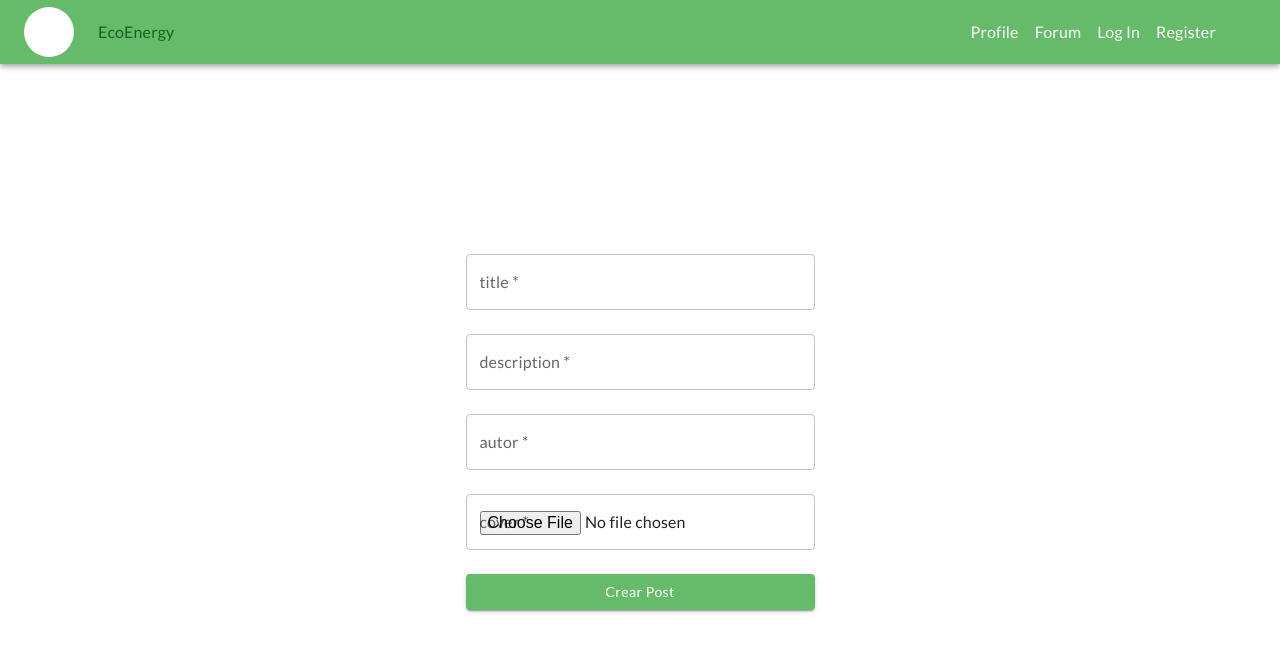
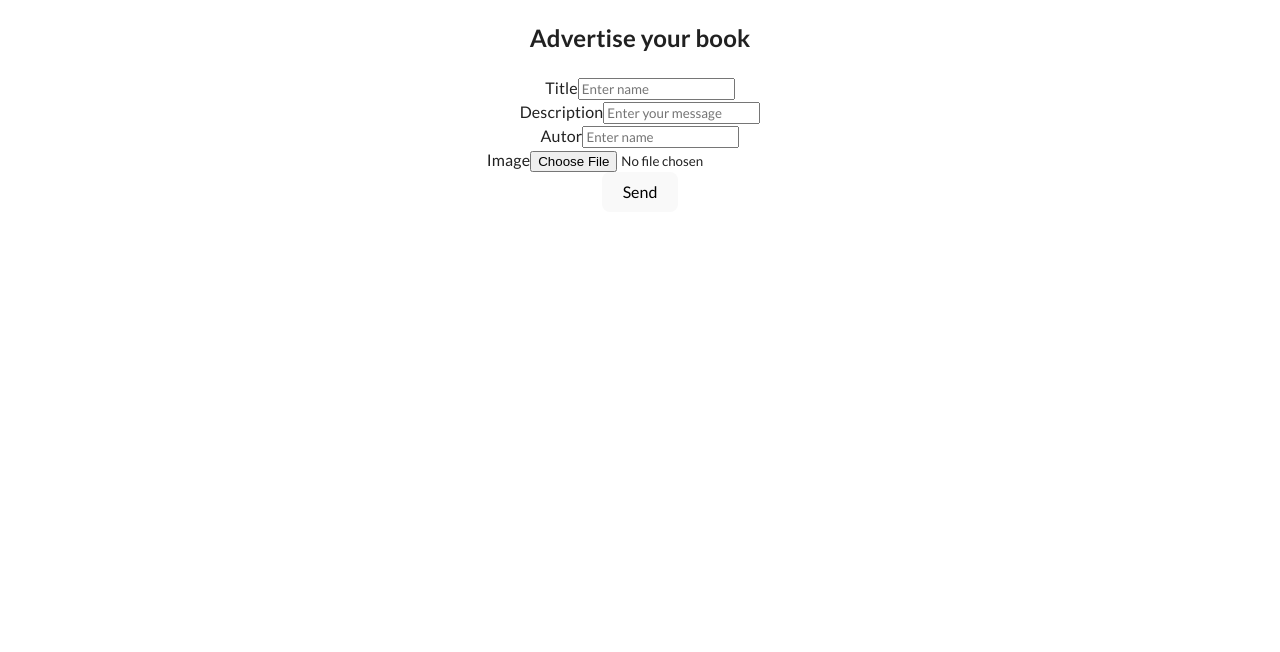
Before and after one commit to AlessHub/ecoenergy_front, a React (Vite) app: page /postForum in a window 1280 px wide. Shown: the top 652 px of the page. Built offline with nearby package versions, Linux system fonts and the light colour scheme; sample sign-in values are in the browser's storage.

Commit message:
feat: :zap: Upload Images
added the feature to upload imgaes to backend, added too the .env file wich handle the server

```diff
--- a/src/components/layout/organization/GridForum.jsx
+++ b/src/components/layout/organization/GridForum.jsx
@@ -24,8 +24,11 @@ const StyledCardMedia = styled(CardMedia)({
 
 export default function MediaCard() {
   const [forums, setForums] = useState([])
+  const baseUrl = import.meta.env.VITE_IMAGES_URL;
 
   useEffect(() => {
+
+
     const getForums = async () => {
       try {
         const token = localStorage.getItem("token");
@@ -45,12 +48,13 @@ export default function MediaCard() {
   return (
     <Box sx={{ flexGrow: 1, overflow: 'hidden', px: 3 }}>
       {forums.map((forum) => (
+
         <StyledCard key={forum.id}>
-          <StyledCardMedia component="img" image={forum.cover} alt="image" />
+          <StyledCardMedia component="img" image={baseUrl+forum.image} alt="image" />
           <Typography variant="h6">{forum.title}</Typography>
           <Typography>{forum.description}</Typography>
-          <Typography>{forum.author}</Typography>
-          <Typography variant="caption">{forum.created_at}</Typography>
+          <Typography>{forum.autor}</Typography>
+
         </StyledCard>
       ))}
     </Box>
--- a/src/views/PostForum.jsx
+++ b/src/views/PostForum.jsx
@@ -1,245 +1,172 @@
 import React, { useState } from "react";
-import Box from "@mui/material/Box";
-import IconButton from "@mui/material/IconButton";
-import Typography from "@mui/material/Typography";
-import Menu from "@mui/material/Menu";
-import { Link as LinkReact } from "react-router-dom";
-import { Link as LinkMui, TextField, Button } from "@mui/material";
-
-import { Checkbox } from "@mui/material";
-
-import NavPublic from '../components/layout/navigation/Navbar/NavPublic'
-import AvatarPlaceholder from '../../src/assets/avatar_template.png'
-import { Container } from '@mui/system';
-import CardMedia from '@mui/material/CardMedia';
-
 import axios from "axios";
-
-
-// const endpoint = "https://energy-production-b228.up.railway.app/api/forums";
-
+import { useNavigate } from "react-router-dom";
+import swal from "sweetalert";
+import { useForm} from "react-hook-form";
+import jwt_decode from "jwt-decode";
 
 
 function PostForum() {
 
+  const navigate = useNavigate();
 
-    // const [title, setTitle] = useState("");
-    // const [description, setDescription] = useState("");
-    // const [autor, setAutor] = useState("");
-    // const [cover, setCover] = useState("");
-
-    const [formData, setFormData] = useState({
-      title: '',
-      description: '',
-      autor: '',
-      cover: '',
-    });
-
-    const [user, setUser] = useState(null);
-    const [error, setError] = useState(null);
-
-    const handleChange = (event) => {
-      setFormData({ ...formData, [event.target.name]: event.target.value });
-    };
-
-    const handleSubmit = async (event) => {
-      event.preventDefault();
-      try {
-        const token = localStorage.getItem("token");
-        const headers = {
-            "Authorization": `Bearer ${token}`,
-            "Content-Type": "application/json"
-          };
-        const response = await axios.post('http://127.0.0.1:8000/api/forums', formData, { headers });
-        console.log(response.data);
-        setUser(response.data.user);
-
-
-      } catch (error) {
-        setError(error.response.data.message);
-      }
-    };
-
-
-    // const handleCreateForum = async () => {
-    //     try {
-    //       const token = localStorage.getItem("token");
-    //       const headers = {
-    //         "Authorization": `Bearer ${token}`,
-    //         "Content-Type": "application/json"
-    //       };
-    //       const response = await axios.post(endpoint, {
-    //         title: title,
-    //         description: description,
-    //         autor: autor,
-    //         cover: cover,
-
-    //       }, { headers });
-    //       console.log(response.data);
-    //     } catch (error) {
-    //       console.error(error.response.data.message);
-    //     }
-    //   };
-
-
-  // const [formData, setFormData] = useState({});
-
-  // const handleSubmit = (event) => {
-  //   event.preventDefault();
-  //   handleCreateForum();
-  // }
+  const {
+      register,
+      handleSubmit,
+      formState: { errors },
+    } = useForm();
 
 
 
+    const handleSubmitBook = async (formData) => {
+      const token = localStorage.getItem("token");
+      const headers = {
+          "Authorization": `Bearer ${token}`,
+          "Content-Type": "multipart/form-data"
+        };
+      const {data}= await axios.post('http://127.0.0.1:8000/api/forums' ,formData,{ headers })
 
-  return (
-    <>
-      <NavPublic />
-      <Container sx={{p:{xs:0, sm:0, md:0, xl:0} ,display:'flex', flexDirection:'column', alignItems:'center'}}>
-      <CardMedia
-        component="img"
-        alt="thumbnail"
-        image={AvatarPlaceholder}
-        sx={{
-          overflow:'hidden',
-            width: '140px',
-            height: '140px',
-            // backgroundColor: 'red',
-            maxWidth: '150px',
-            mt: '-250px'
-            }}
-      />
-    </Container>
+        console.log("response form ",data.data);
+     };
 
-    {/* <form onSubmit={handleSubmit} class="w-full max-w-sm">
-    <label htmlFor="title" class="block font-bold mb-2">Título:</label>
-    <input type="text" value={title} onChange={e => setTitle(e.target.value)} id="title" class="shadow appearance-none border rounded w-full py-2 px-3 text-gray-700 leading-tight focus:outline-none focus:shadow-outline" />
-    <label htmlFor="description" class="block font-bold mb-2">Descripción:</label>
-    <input type="text" value={description} onChange={e => setDescription(e.target.value)} id="description" class="shadow appearance-none border rounded w-full py-2 px-3 text-gray-700 leading-tight focus:outline-none focus:shadow-outline" />
-    <label htmlFor="tech" class="block font-bold mb-2">Autor:</label>
-    <input type="text" value={autor} onChange={e => setAutor(e.target.value)} id="autor" class="shadow appearance-none border rounded w-full py-2 px-3 text-gray-700 leading-tight focus:outline-none focus:shadow-outline" />
-    <label htmlFor="cover" class="block font-bold mb-2">Cover:</label>
-    <input type="text" value={cover} onChange={e => setCover(e.target.value)} id="cover" class="shadow appearance-none border rounded w-full py-2 px-3 text-gray-700 leading-tight focus:outline-none focus:shadow-outline" />
-    <button type="submit" class="bg-blue-500 hover:bg-blue-700 text-white font-bold py-2 px-4 rounded focus:outline-none focus:shadow-outline">Crear forum</button>
-  </form> */}
+    const customSubmit = (data) => {
+
+      const token = localStorage.getItem("token");
+const decodedToken = jwt_decode(token);
+const user_id = decodedToken.sub;
+
+      console.log("data antes de ser transformada",data)
+      const formData = new FormData();
+      formData.append('title', data.title);
+      formData.append('description', data.description);
+      formData.append('autor', data.autor);
+      formData.append('image', data.image[0], data.image[0].name);
+      formData.append('user_id', data.user_id);
+
+      console.log('data',data)
+      handleSubmitBook(formData);
+
+      console.log("dataForm",formData);
+      swal("Submitted form!", "Successful validation", "success");
+    };
+
+    return (
+      <>
+        <div className="form-book" id="form">
+          <div className="container-formbook">
+            <form onSubmit={handleSubmit(customSubmit)} className="form-react" encType="multipart/form-data">
+              <h2>Advertise your book</h2>
+              <div className="form-control">
+                <label>Title</label>
+                <input
+                  className="place"
+                  placeholder="Enter name"
+                  type="text"
+                  {...register("title", {
+                    required: true,
+                    maxLength: 200,
+                  })}
+                />
+                {errors.title?.type === "required" && (
+                  <small className="fail">The field cannot be empty</small>
+                )}
+                {errors.title?.type === "maxLength" && (
+                  <small className="fail">Maximum characters are eight</small>
+                )}
+              </div>
+
+              <div className="form-control">
+                <label>Description</label>
+                <input
+                  className="place message"
+                  placeholder="Enter your message"
+                  type="text"
+                  {...register("description", {
+                    required: true,
+                    minLength: 5,
+                    maxLength: 1000,
+                  })}
+                />
+                {errors.description?.type === "required" && (
+                  <small className="fail">The field cannot be empty</small>
+                )}
+                {errors.description?.type === "minLength" && (
+                  <small className="fail">The minimum characters must be 5</small>
+                )}
+                {errors.description?.type === "maxLength" && (
+                  <small className="fail">
+                    The maximum characters should be 200
+                  </small>
+                )}
+              </div>
+
+              <div className="form-control">
+                <label>Autor</label>
+                <input
+                  className="autor"
+                  placeholder="Enter name"
+                  type="text"
+                  {...register("autor", {
+                    required: true,
+                    maxLength: 200,
+                  })}
+                />
+                {errors.autor?.type === "required" && (
+                  <small className="fail">The field cannot be empty</small>
+                )}
+                {errors.autor?.type === "maxLength" && (
+                  <small className="fail">Maximum characters are eight</small>
+                )}
+              </div>
 
 
-  <Box
-      component="form"
-      sx={{
-        p: 5,
-        display: "flex",
-        maxWidth: "500px",
-        margin: "auto",
-        flexDirection: "column",
-        alignItems: "center",
-        "& .MuiTextField-root": {
-          mb: 3,
-          width: "100%",
-        },
-        "& .MuiButton-root": {
-          width: "100%",
-        },   "& .Mui-focused .MuiOutlinedInput-notchedOutline": {
-          borderColor: "main.primary",
-          color:'main.primary'
-        },
-      }}
-      onSubmit={handleSubmit}
-    >
-      <TextField
-        label="title"
-        type="text"
-        name="title"
-        value={formData.title}
-        onChange={handleChange}
-        id="title"
-        required
-      />
-      <TextField
-        label="description"
-        type="text"
-        name="description"
-        value={formData.description}
-        onChange={handleChange}
-        id="description"
-        required
-      />
-      <TextField
-        label="autor"
-        type="text"
-        name="autor"
-        value={formData.autor}
-        onChange={handleChange}
-        id="autor"
-        required
-      />
-      <TextField
-        label="cover"
-        type="file"
-        name="cover"
-        value={formData.cover}
-        onChange={handleChange}
-        id="cover"
-        required
-      />
+              {/* <div className="form-control">
+                <label>Category</label>
+                <input
+                  className="autor"
+                  placeholder="Enter name"
+                  type="text"
+                  {...register("user_id", {
+                    required: true,
+                    maxLength: 200,
+                  })}
+                />
+                {errors.user_id?.type === "required" && (
+                  <small className="fail">The field cannot be empty</small>
+                )}
+                {errors.user_id?.type === "maxLength" && (
+                  <small className="fail">Maximum characters are eight</small>
+                )}
+              </div> */}
 
-      <Button
-        type="submit"
-        sx={{
-          textTransform: "capitalize",
-          backgroundColor: "main.primary",
-          "&:hover": {
-            backgroundColor: "main.primary",
-            borderColor: "main.primary",
-            boxShadow: "none",
-            color: "main.secondary",
-          },
-          "&:active": {
-            boxShadow: "none",
-            backgroundColor: "main.primary",
-            borderColor: "main.primary",
-            color: "main.secondary",
-          },
-          "&:focus": {
-            boxShadow: "0 0 0 0.2rem main.primary",
-          },
-        }}
-        variant="contained"
-      >
-        Crear Post
-      </Button>
-      {/* <LinkReact to="/NavLoggedIn.jsx"></LinkReact>
 
-      <Typography sx={{ mt: 1, color: "green" }} variant="p">
-        Forgot your password?
-      </Typography>
-      <Typography
-        sx={{ mt: 1, display: "flex", flexDirection: "row", gap: 1 }}
-        variant="p"
-      >
-        New user?{" "}
-        <Typography sx={{ mt: 0, color: "green" }} variant="p">
-          {" "}
-          Sign up
-        </Typography>
-      </Typography> */}
-    </Box>
 
-    {error && (
-    <div className="mt-6 text-center text-red-500">
-      {error}
-    </div>
-  )}
-  {user && (
-    <div className="mt-6 text-center">
-      <h3 className="text-gray-700 font-medium">User Details</h3>
-      <p><strong className="text-gray-700">Name:</strong> {user.name}</p>
-      <p><strong className="text-gray-700">Email:</strong> {user.email}</p>
-    </div>
-  )}
+              <div className="form-control">
+                <label>Image</label>
+                <input
+                  className="place"
+                  placeholder="Enter price"
+                  type="file"
+                  {...register("image", {
+                    required: true,
+                  })}
+                />
+                {errors.image?.type === "required" && (
+                  <small className="fail">The field cannot be empty</small>
+                )}
+                {/* {errors.image?.type === "maxLength" && (
+                  <small className="fail">Maximum characters are eight</small>
+                )} */}
+              </div>
 
-    </>
-  )
+              <div className="form">
+                <button type="submit">Send</button>
+              </div>
+            </form>
+          </div>
+        </div>
+      </>
+    );
 }
 
-export default PostForum;
+export default PostForum
```
